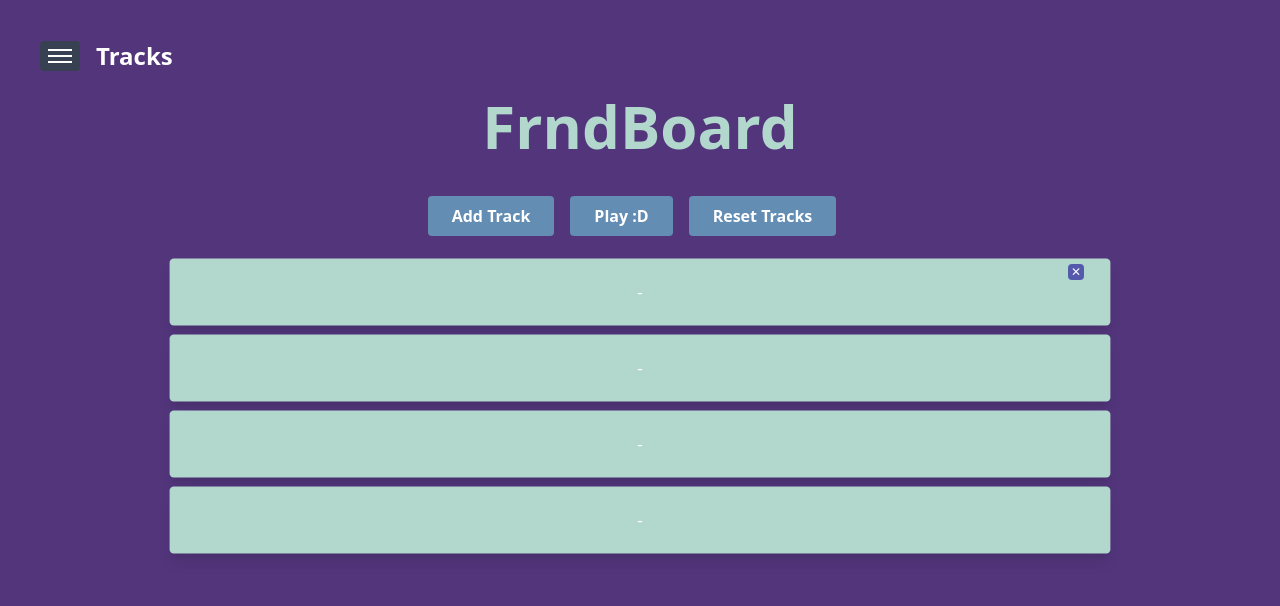
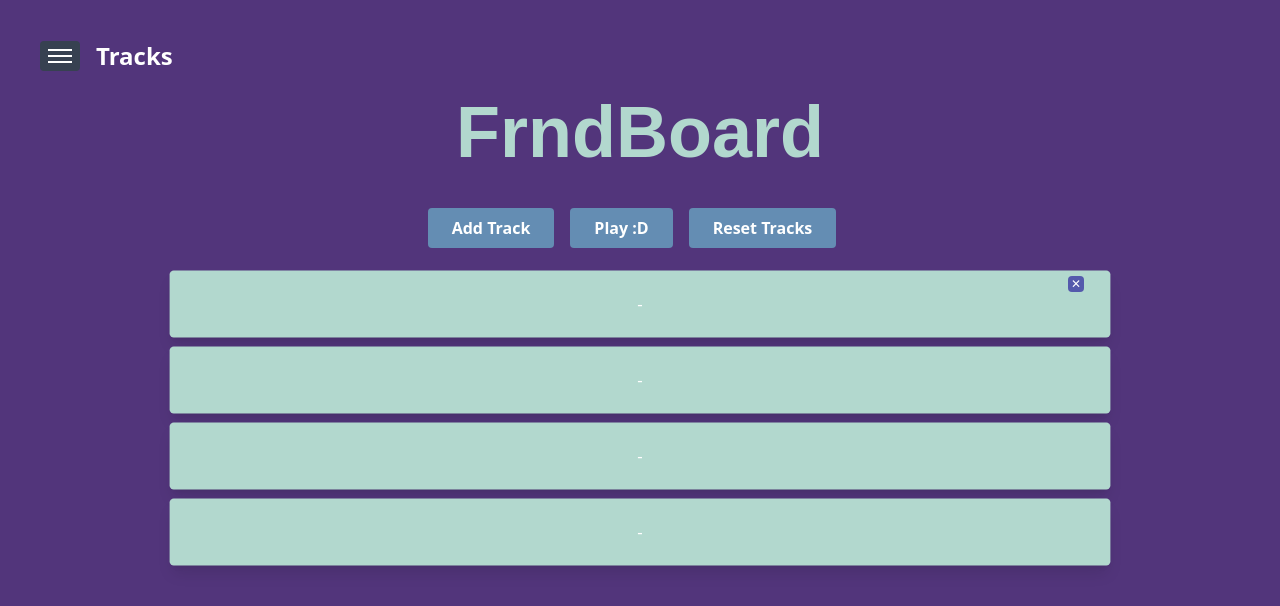
Before and after one commit to ashyune/FrndBoard, a React (Create React App) app: page / in a window 1280 px wide. Shown: the top 606 px of the page. Built offline with nearby package versions, Linux system fonts and the light colour scheme; no server answers; the HTML template or start-up script is replaced by a standard one.

Commit message:
Changed font

```diff
--- a/src/App.js
+++ b/src/App.js
@@ -160,7 +160,7 @@ function App() {
         handleUpload={handleUpload}
       />
 
-      <h1 className="text-6xl font-bold text-center text-[#B2D8CE] mb-10">
+      <h1 className="font-bbh text-7xl font-bold text-center text-[#B2D8CE] mb-10">
         FrndBoard
       </h1>
 
--- a/src/index.css
+++ b/src/index.css
@@ -1,3 +1,12 @@
 @tailwind base;
 @tailwind components;
 @tailwind utilities;
+
+@import url('https://fonts.googleapis.com/css2?family=BBH+Sans+Hegarty&family=Sixtyfour&display=swap');
+
+.font-bbh {
+  font-family: 'BBH Sans Hegarty', sans-serif;
+}
+.font-sixtyfour {
+  font-family: 'Sixtyfour', monospace;
+}
```
